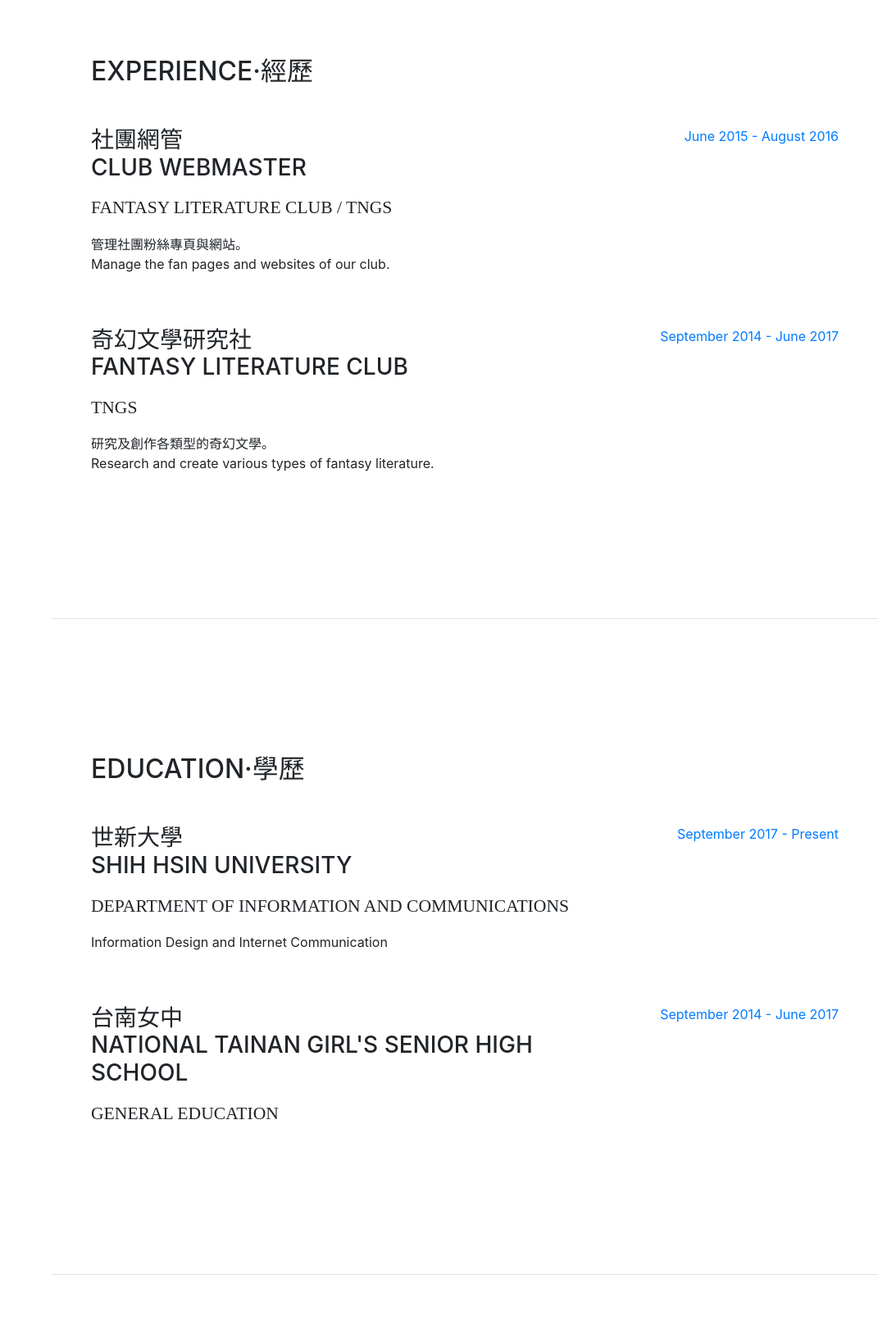
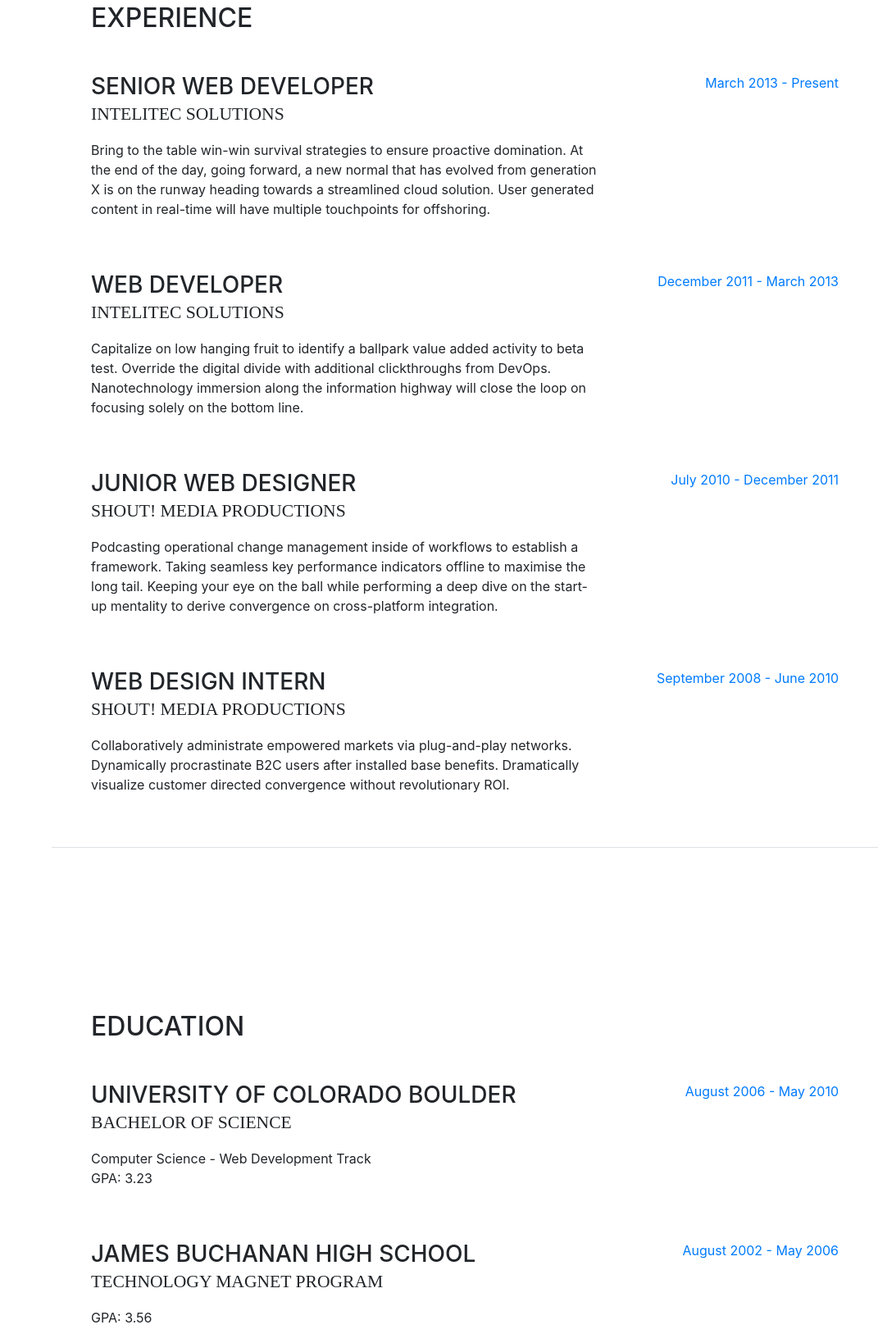
Before and after one commit to ciru127/ciru127.github.io, a website with bundled scripts: page index.html in a window 1280 px wide. Shown: the part 845-2483 px from the top of the page at 82% size, without its empty margins (209-1280 px from the left). Built offline with nearby package versions, Linux system fonts and the light colour scheme; a web font is replaced by a local one.

Commit message:
Add files via upload

```diff
--- a/index.html
+++ b/index.html
@@ -5,10 +5,10 @@
 
     <meta charset="utf-8">
     <meta name="viewport" content="width=device-width, initial-scale=1, shrink-to-fit=no">
-    <meta name="description" content="陳意挐的個人履歷，簡介、學習經歷與專長">
-    <meta name="author" content="陳意挐">
+    <meta name="description" content="">
+    <meta name="author" content="">
 
-    <title>陳意挐的個人履歷</title>
+    <title>Resume - Start Bootstrap Theme</title>
 
     <!-- Bootstrap core CSS -->
     <link href="vendor/bootstrap/css/bootstrap.min.css" rel="stylesheet">
@@ -21,8 +21,7 @@
     <link href="vendor/simple-line-icons/css/simple-line-icons.css" rel="stylesheet">
 
     <!-- Custom styles for this template -->
-    <link href="css/resume.css" rel="stylesheet">
-	<link href="css/myresume.min2.css" rel="stylesheet">
+    <link href="css/resume.min.css" rel="stylesheet">
 
   </head>
 
@@ -32,7 +31,7 @@
       <a class="navbar-brand js-scroll-trigger" href="#page-top">
         <span class="d-block d-lg-none">Start Bootstrap</span>
         <span class="d-none d-lg-block">
-          <img class="img-fluid img-profile rounded-circle mx-auto mb-2" src="https://i.imgur.com/h1d70YC.jpg" alt="">
+          <img class="img-fluid img-profile rounded-circle mx-auto mb-2" src="img/profile.jpg" alt="">
         </span>
       </a>
       <button class="navbar-toggler" type="button" data-toggle="collapse" data-target="#navbarSupportedContent" aria-controls="navbarSupportedContent" aria-expanded="false" aria-label="Toggle navigation">
@@ -41,22 +40,22 @@
       <div class="collapse navbar-collapse" id="navbarSupportedContent">
         <ul class="navbar-nav">
           <li class="nav-item">
-            <a class="nav-link js-scroll-trigger" href="#about">About‧關於我</a>
+            <a class="nav-link js-scroll-trigger" href="#about">About</a>
           </li>
           <li class="nav-item">
-            <a class="nav-link js-scroll-trigger" href="#experience">Experience‧經歷</a>
+            <a class="nav-link js-scroll-trigger" href="#experience">Experience</a>
           </li>
           <li class="nav-item">
-            <a class="nav-link js-scroll-trigger" href="#education">Education‧學歷</a>
+            <a class="nav-link js-scroll-trigger" href="#education">Education</a>
           </li>
           <li class="nav-item">
-            <a class="nav-link js-scroll-trigger" href="#skills">Skills‧技能</a>
+            <a class="nav-link js-scroll-trigger" href="#skills">Skills</a>
           </li>
           <li class="nav-item">
-            <a class="nav-link js-scroll-trigger" href="#interests">Interests‧興趣</a>
+            <a class="nav-link js-scroll-trigger" href="#interests">Interests</a>
           </li>
           <li class="nav-item">
-            <a class="nav-link js-scroll-trigger" href="#awards">Awards‧獎項</a>
+            <a class="nav-link js-scroll-trigger" href="#awards">Awards</a>
           </li>
         </ul>
       </div>
@@ -66,19 +65,13 @@
 
       <section class="resume-section p-3 p-lg-5 d-flex d-column" id="about">
         <div class="my-auto">
-          <h1 class="mb-0">陳意挐
-            <span class="text-primary">RUBY</span>
+          <h1 class="mb-0">RUBY
+            <span class="text-primary">CHEN</span>
           </h1>
           <div class="subheading mb-5">
-		  台北市木柵路一段17巷1號
-		  <br>
-		  No.1, Ln. 17, Sec. 1, Muzha Rd., Wenshan Dist., Taipei City 116, Taiwan (R.O.C.)
-		  <br>
-            <a href="ciru12727@gmail">ciru12727@gmail.com</a>
+            <a href="mailto:name@email.com">ciru12727@gmail.com</a>
           </div>
-          <p class="mb-5">名字的最後一個字與如同音，有「混亂」之意。喜歡閱讀和各種類型的創作、喜歡觀賞電競比賽和實況，沒什麼特別的專長。
-		  <br>
-		  The last word of my name is homonymous with "Ru" and has the meaning of "confusion". Love reading and various types of creation, like watching e-sports games and games live, have no special expertise.</p>
+          <p class="mb-5">陳意挐。喜歡閱讀和創作，沒什麼專長。</p>
           <ul class="list-inline list-social-icons mb-0">
             <li class="list-inline-item">
               <a href="#">
@@ -118,30 +111,51 @@
 
       <section class="resume-section p-3 p-lg-5 d-flex flex-column" id="experience">
         <div class="my-auto">
-          <h2 class="mb-5">Experience‧經歷</h2>
+          <h2 class="mb-5">Experience</h2>
 
           <div class="resume-item d-flex flex-column flex-md-row mb-5">
             <div class="resume-content mr-auto">
-              <h3 class="mb-0">社團網管<br>Club Webmaster</h3>
-              <div class="subheading mb-3">Fantasy Literature Club / TNGS</div>
-              <p>管理社團粉絲專頁與網站。<br>Manage the fan pages and websites of our club.</p>
+              <h3 class="mb-0">Senior Web Developer</h3>
+              <div class="subheading mb-3">Intelitec Solutions</div>
+              <p>Bring to the table win-win survival strategies to ensure proactive domination. At the end of the day, going forward, a new normal that has evolved from generation X is on the runway heading towards a streamlined cloud solution. User generated content in real-time will have multiple touchpoints for offshoring.</p>
             </div>
             <div class="resume-date text-md-right">
-              <span class="text-primary">June 2015 - August 2016</span>
+              <span class="text-primary">March 2013 - Present</span>
             </div>
           </div>
 
           <div class="resume-item d-flex flex-column flex-md-row mb-5">
             <div class="resume-content mr-auto">
-              <h3 class="mb-0">奇幻文學研究社<br>Fantasy Literature Club</h3>
-              <div class="subheading mb-3">TNGS</div>
-              <p>研究及創作各類型的奇幻文學。<br>Research and create various types of fantasy literature.</p>
+              <h3 class="mb-0">Web Developer</h3>
+              <div class="subheading mb-3">Intelitec Solutions</div>
+              <p>Capitalize on low hanging fruit to identify a ballpark value added activity to beta test. Override the digital divide with additional clickthroughs from DevOps. Nanotechnology immersion along the information highway will close the loop on focusing solely on the bottom line.</p>
             </div>
             <div class="resume-date text-md-right">
-              <span class="text-primary">September 2014 - June 2017</span>
+              <span class="text-primary">December 2011 - March 2013</span>
             </div>
           </div>
 
+          <div class="resume-item d-flex flex-column flex-md-row mb-5">
+            <div class="resume-content mr-auto">
+              <h3 class="mb-0">Junior Web Designer</h3>
+              <div class="subheading mb-3">Shout! Media Productions</div>
+              <p>Podcasting operational change management inside of workflows to establish a framework. Taking seamless key performance indicators offline to maximise the long tail. Keeping your eye on the ball while performing a deep dive on the start-up mentality to derive convergence on cross-platform integration.</p>
+            </div>
+            <div class="resume-date text-md-right">
+              <span class="text-primary">July 2010 - December 2011</span>
+            </div>
+          </div>
+
+          <div class="resume-item d-flex flex-column flex-md-row">
+            <div class="resume-content mr-auto">
+              <h3 class="mb-0">Web Design Intern</h3>
+              <div class="subheading mb-3">Shout! Media Productions</div>
+              <p>Collaboratively administrate empowered markets via plug-and-play networks. Dynamically procrastinate B2C users after installed base benefits. Dramatically visualize customer directed convergence without revolutionary ROI.</p>
+            </div>
+            <div class="resume-date text-md-right">
+              <span class="text-primary">September 2008 - June 2010</span>
+            </div>
+          </div>
 
         </div>
 
@@ -149,28 +163,28 @@
 
       <section class="resume-section p-3 p-lg-5 d-flex flex-column" id="education">
         <div class="my-auto">
-          <h2 class="mb-5">Education‧學歷</h2>
+          <h2 class="mb-5">Education</h2>
 
           <div class="resume-item d-flex flex-column flex-md-row mb-5">
             <div class="resume-content mr-auto">
-              <h3 class="mb-0">世新大學<br>Shih Hsin University</h3>
-              <div class="subheading mb-3">Department of Information and Communications</div>
-              <div>Information Design and Internet Communication</div>
-              <p></p>
+              <h3 class="mb-0">University of Colorado Boulder</h3>
+              <div class="subheading mb-3">Bachelor of Science</div>
+              <div>Computer Science - Web Development Track</div>
+              <p>GPA: 3.23</p>
             </div>
             <div class="resume-date text-md-right">
-              <span class="text-primary">September 2017 - Present</span>
+              <span class="text-primary">August 2006 - May 2010</span>
             </div>
           </div>
 
           <div class="resume-item d-flex flex-column flex-md-row">
             <div class="resume-content mr-auto">
-              <h3 class="mb-0">台南女中<br>National Tainan Girl's Senior High School</h3>
-              <div class="subheading mb-3"> General Education</div>
-              <p></p>
+              <h3 class="mb-0">James Buchanan High School</h3>
+              <div class="subheading mb-3">Technology Magnet Program</div>
+              <p>GPA: 3.56</p>
             </div>
             <div class="resume-date text-md-right">
-              <span class="text-primary">September 2014 - June 2017</span>
+              <span class="text-primary">August 2002 - May 2006</span>
             </div>
           </div>
 
```
